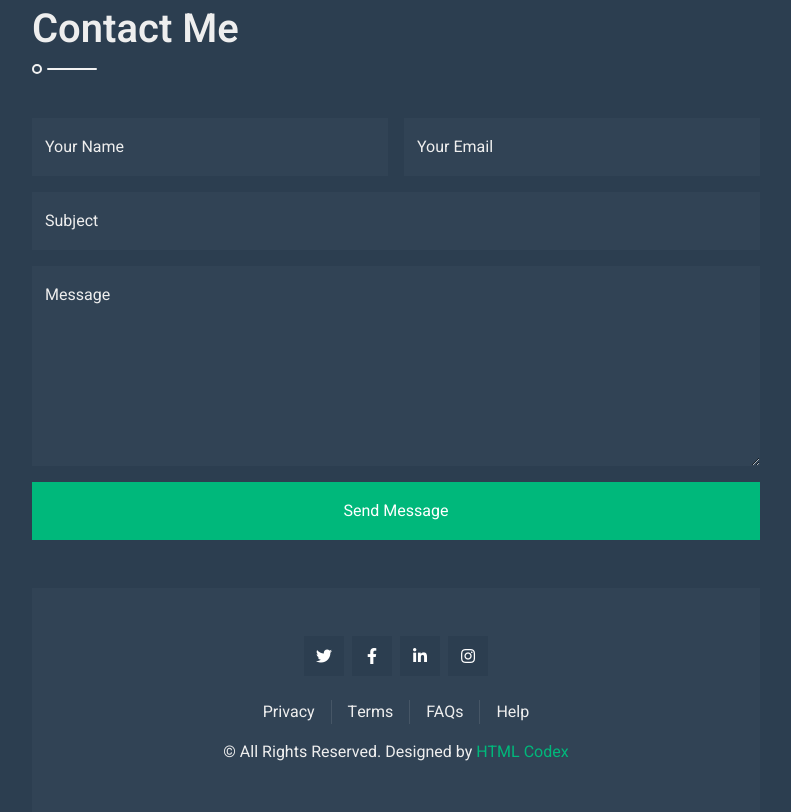
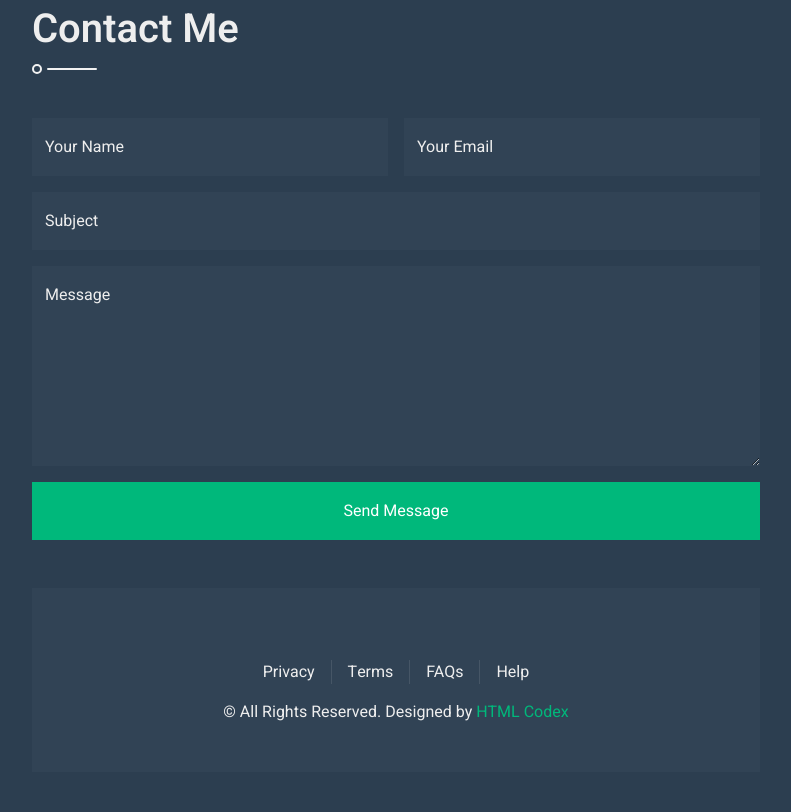
Before and after one commit to yusufsha006/Portfolio, a plain HTML site: page index.html in a window 1280 px wide. Shown: the part 3533-4345 px from the top of the page, without its empty margins (438-1229 px from the left). After the commit the page ends 4305 px from the top, so only its background shows below. Drawn offline with nearby package versions, Linux system fonts and the light colour scheme.

Commit message:
Update index.html

```diff
--- a/index.html
+++ b/index.html
@@ -378,10 +378,6 @@
                     <section class="wow fadeIn" data-wow-delay="0.1s">
                         <div class="bg-secondary text-light text-center p-5">
                             <div class="d-flex justify-content-center mb-4">
-                                <a class="btn btn-dark btn-square mx-1" href="#"><i class="fab fa-twitter"></i></a>
-                                <a class="btn btn-dark btn-square mx-1" href="#"><i class="fab fa-facebook-f"></i></a>
-                                <a class="btn btn-dark btn-square mx-1" href="#"><i class="fab fa-linkedin-in"></i></a>
-                                <a class="btn btn-dark btn-square mx-1" href="#"><i class="fab fa-instagram"></i></a>
                             </div>
                             <div class="d-flex justify-content-center mb-3">
                                 <a class="text-light px-3 border-end" href="#">Privacy</a>
```
